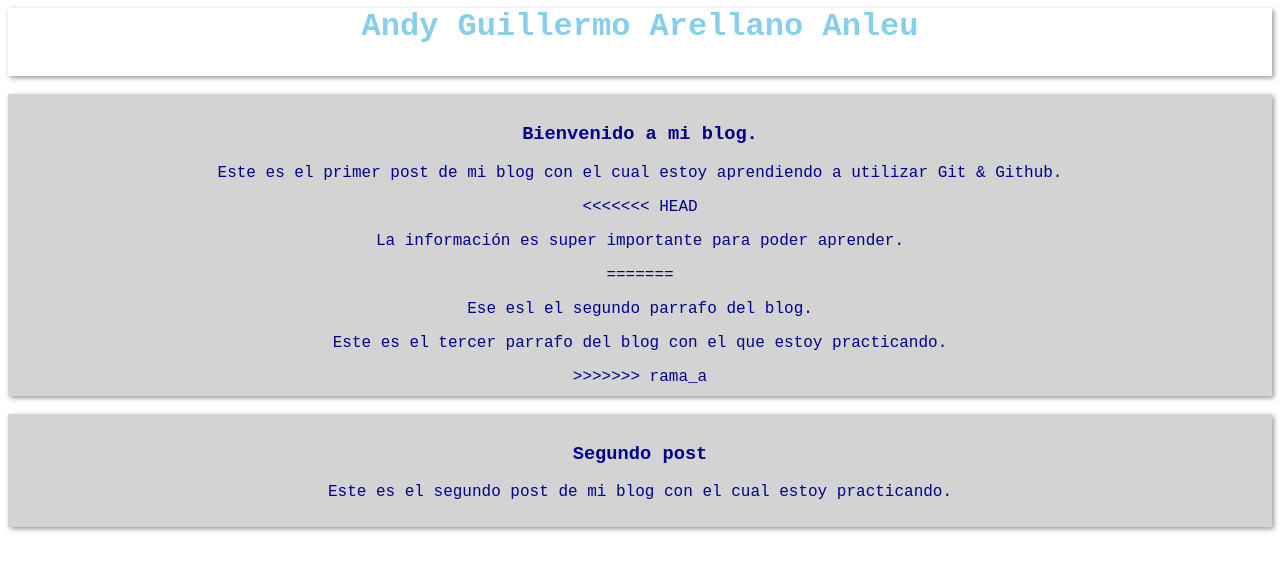
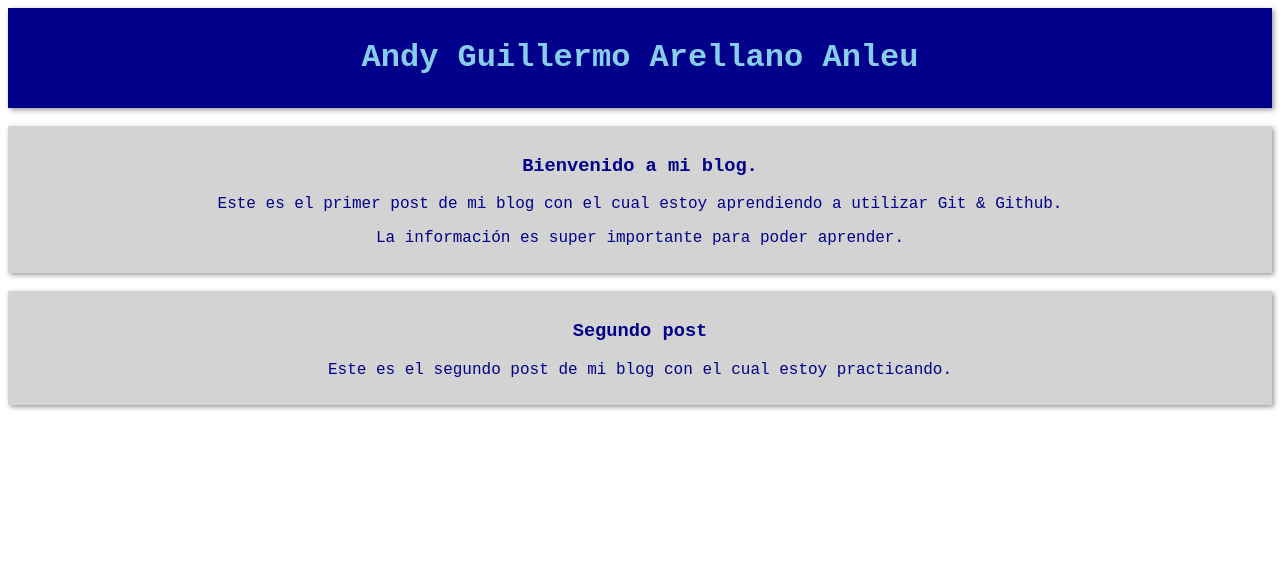
Before and after one commit to Anduriz/blog, a plain HTML site: page index.html in a window 1280 px wide. Drawn offline with Linux system fonts and the light colour scheme.

Commit message:
Solucione el conflico de las ramas al fusionar. 2

```diff
--- a/css/estilos.css
+++ b/css/estilos.css
@@ -4,13 +4,8 @@ body{
 }
 
 #header{
-<<<<<<< HEAD
-    background-color: black;
-    color: orange;
-=======
     background-color: darkblue;
     color: skyblue;
->>>>>>> rama_a
     padding-top: 10px;
     padding-bottom: 10px;
     box-shadow: 2px 2px 5px #999;
--- a/index.html
+++ b/index.html
@@ -11,12 +11,7 @@
     <div id="container">
         <h3>Bienvenido a mi blog.</h3>
         <p>Este es el primer post de mi blog con el cual estoy aprendiendo a utilizar Git & Github.</p>
-<<<<<<< HEAD
         <p>La información es super importante para poder aprender.</p>
-=======
-        <p>Ese esl el segundo parrafo del blog.</p>
-        <p>Este es el tercer parrafo del blog con el que estoy practicando.</p>
->>>>>>> rama_a
     </div>
     <br>
     <div id="container">
```
